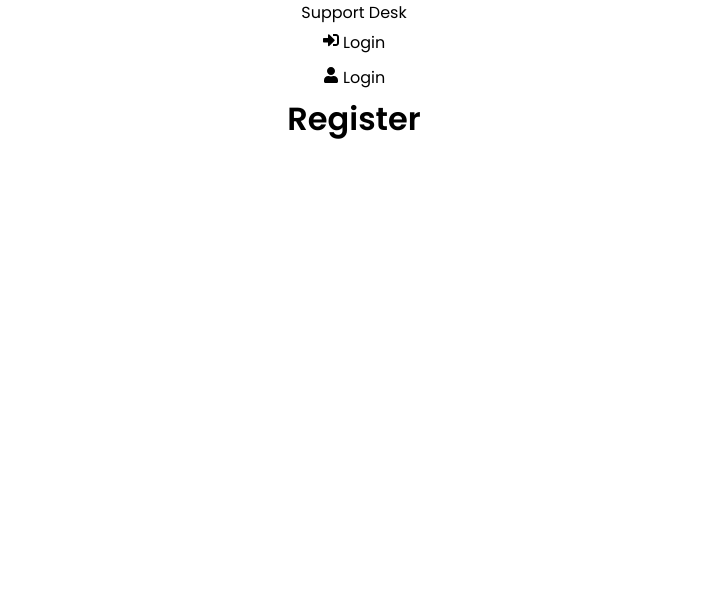
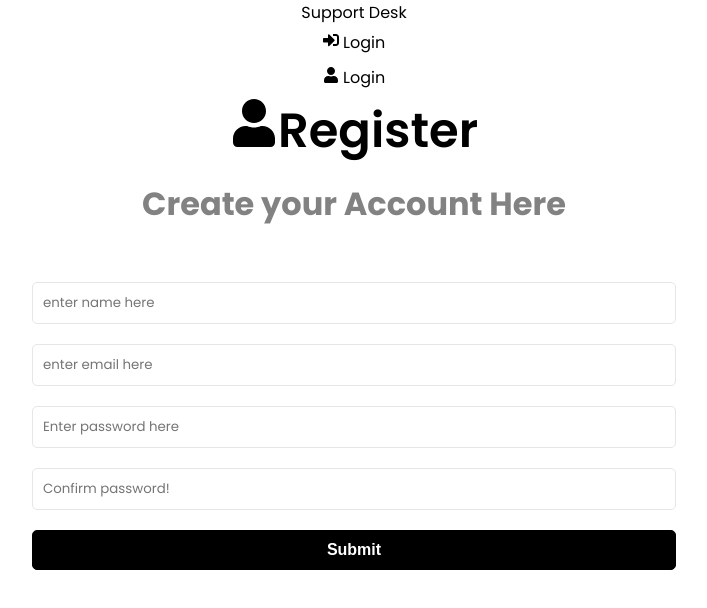
Before and after one commit to ReicaD/ServiceAssist, a React (Create React App) app in the folder client/: page /register in a window 1280 px wide. Shown: the top 608 px of the page, without its empty margins (286-993 px from the left). Built offline with nearby package versions, Linux system fonts and the light colour scheme.

Commit message:
modified with Form|Submissions

```diff
--- a/client/package.json
+++ b/client/package.json
@@ -15,6 +15,7 @@
     "react-redux": "^8.1.1",
     "react-router-dom": "^6.14.1",
     "react-scripts": "5.0.1",
+    "react-toastify": "^9.1.3",
     "redux": "^4.2.1",
     "toastify": "^2.0.1",
     "web-vitals": "^2.1.4"
--- a/client/src/App.js
+++ b/client/src/App.js
@@ -1,4 +1,6 @@
 import { BrowserRouter as Router, Routes, Route } from "react-router-dom";
+import {ToastContainer} from "react-toastify";
+import "react-toastify/dist/ReactToastify.css"
 import Header from "./components/Header";
 import Home from "./pages/Home";
 import Login from "./pages/Login";
@@ -17,6 +19,7 @@
         </Routes>
         </div>
       </Router>
+      <ToastContainer/>
 
     </>
   );
--- a/client/src/pages/Login.jsx
+++ b/client/src/pages/Login.jsx
@@ -1,11 +1,65 @@
 import React from "react";
 
+import { useState } from "react";
+import { toast } from "react-toastify";
+import { FaSignInAlt } from "react-icons/fa";
+
 function Login() {
-  return (
-    <div>
-      <h1>Log-IN</h1>
-    </div>
-  );
-}
+  const [formData, setFormData] = useState({
+    email: "",
+    password: "",
+  });
+  const {  email, password } = formData;
+  const onChange = (e) => {
+    setFormData(() => ({
+      //targeting the name & value that will be submitted
+      [e.target.name]: e.target.value,
+    }));
+
+
+    };
+    return (
+      <>
+        <section className="heading">
+          <h1>
+            <FaSignInAlt />
+             Login
+          </h1>
+          <p>login Here</p>
+        </section>
+        <section className="form">
+        <form >
+            <div className="form-group">
+              <input
+                type="email"
+                className="form-control"
+                id="email"
+                name="email"
+                value={email}
+                onChange={onChange}
+                placeholder="enter email here"
+                required
+              />
+              <div className="form-group">
+                <input
+                  type="password"
+                  className="form-control"
+                  id="password"
+                  name="password"
+                  value={password}
+                  onChange={onChange}
+                  placeholder="Enter password here"
+                  required
+                />
+              </div>
+              <div className="form-group">
+                <button className="btn btn-block">Submit</button>
+              </div>
+            </div>
+          </form>
+        </section>
+      </>
+    )
+  };
 
 export default Login;
--- a/client/src/pages/Register.jsx
+++ b/client/src/pages/Register.jsx
@@ -1,10 +1,95 @@
-import React from "react";
+import React, { useState } from "react";
+import { toast } from "react-toastify";
+import { FaUser } from "react-icons/fa";
 
 function Register() {
+  const [formData, setFormData] = useState({
+    name: "",
+    email: "",
+    password: "",
+    password2: "",
+  });
+  const { name, email, password, password2 } = formData;
+
+  const onChange = (e) => {
+    setFormData(() => ({
+      //targeting the name & value that will be submitted
+      [e.target.name]: e.target.value,
+    }));
+  };
+
+  const onSubmit = async (e) => {
+    e.preventDefault();
+    if (password !== password2) {
+      toast.error("Passwords do not match");
+    }
+  };
+
   return (
-    <div>
-      <h1>Register</h1>
-    </div>
+    <>
+      <section className="heading">
+        <h1>
+          <FaUser />
+          Register
+        </h1>
+        <p>Create your Account Here</p>
+      </section>
+      <section className="form">
+        <form onSubmit={onSubmit}>
+          <div className="form-group">
+            <input
+              type="text"
+              className="form-control"
+              id="name"
+              name="name"
+              value={name}
+              onChange={onChange}
+              placeholder="enter name here"
+              required
+            />
+          </div>
+          <div className="form-group">
+            <input
+              type="email"
+              className="form-control"
+              id="email"
+              name="email"
+              value={email}
+              onChange={onChange}
+              placeholder="enter email here"
+              required
+            />
+          </div>
+          <div className="form-group">
+            <input
+              type="password"
+              className="form-control"
+              id="password"
+              name="password"
+              value={password}
+              onChange={onChange}
+              placeholder="Enter password here"
+              required
+            />
+          </div>
+          <div className="form-group">
+            <input
+              type="password"
+              className="form-control"
+              id="password2"
+              name="password2"
+              value={password2}
+              onChange={onChange}
+              placeholder="Confirm password!"
+              required
+            />
+          </div>
+          <div className="form-group">
+            <button className="btn btn-block">Submit</button>
+          </div>
+        </form>
+      </section>
+    </>
   );
 }
 
```
Also changed, not shown: 1 other file (tests, documents, lock files or other folders).
